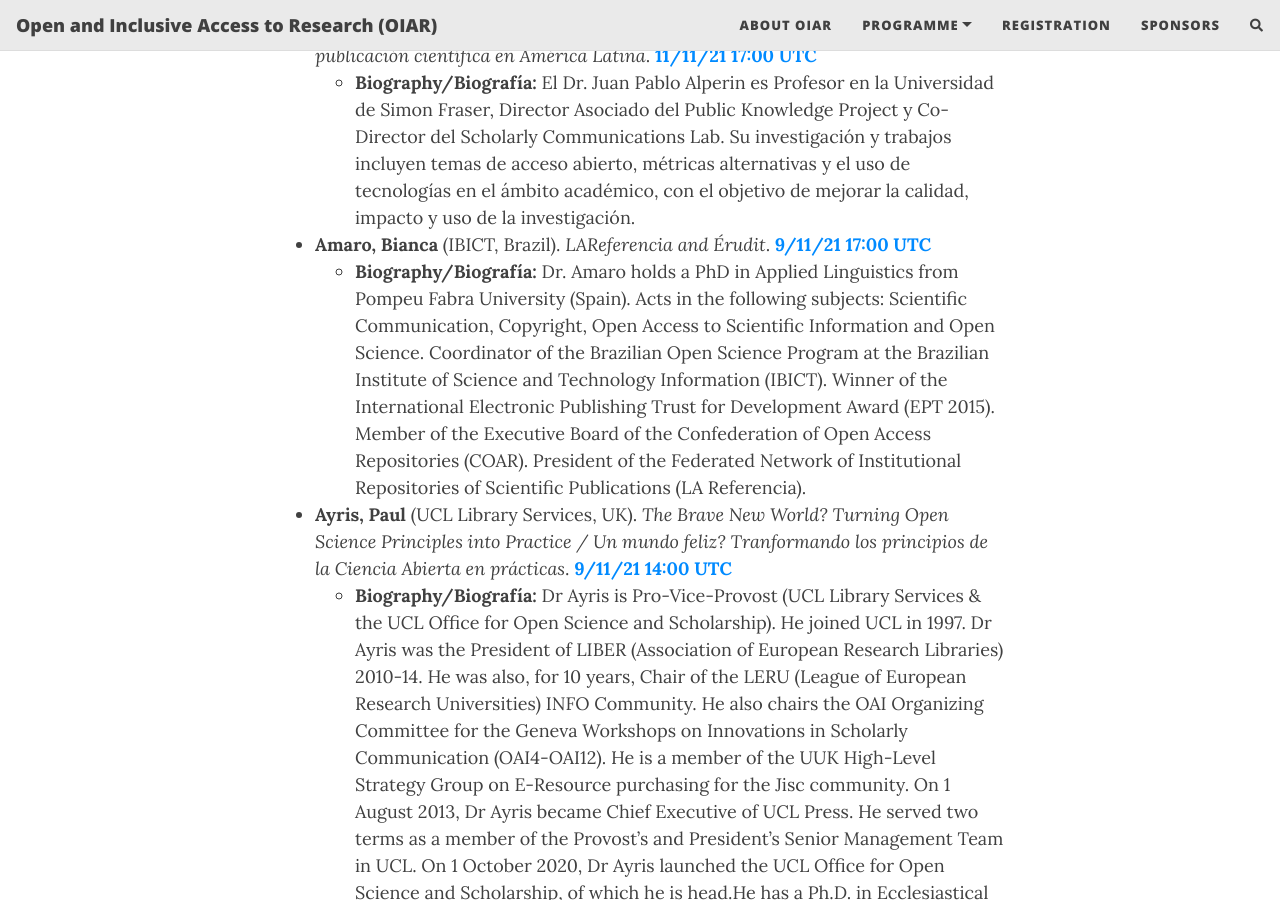
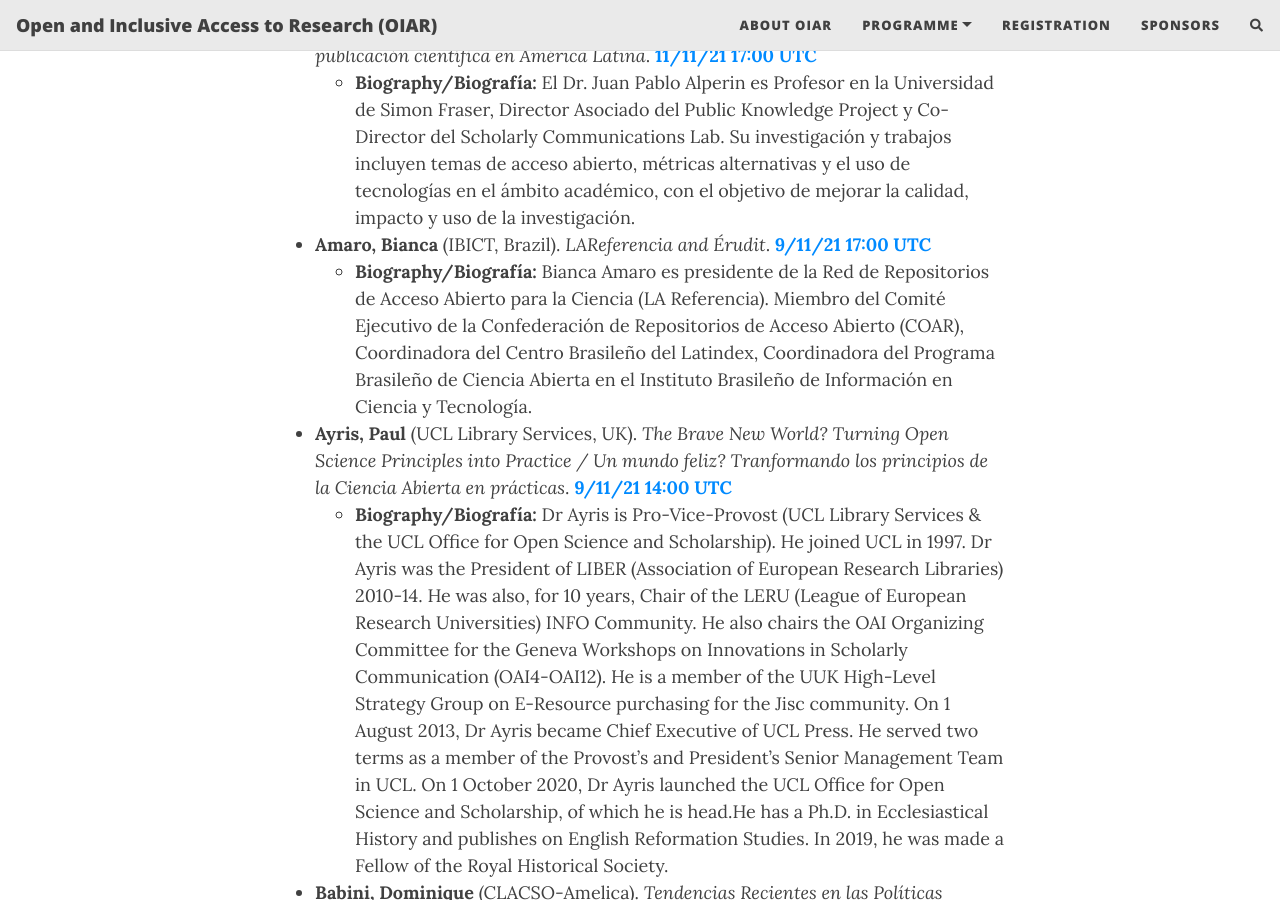
Before and after one commit to caedmon5/OIAR, a Jekyll site: the page built from abstracts.md, in a window 1280 px wide and 900 px high, scrolled down 339 px. Built offline with Jekyll 4.4.1, drawn with Linux system fonts in a browser that asks for light colours; nearby versions of some CDN libraries; comment, search, counter and statistics services are not loaded; some of the changed text lies outside the part shown.

Commit message:
program fixed

```diff
--- a/abstracts.md
+++ b/abstracts.md
@@ -5,9 +5,11 @@ subtitle: Open and Inclusive Access to Research. Acceso abierto e inclusivo a la
 ---
 
 * <a id="alpJ"/> **Alperin, Juan Pablo** (Simon Fraser University, Canada). *The good, the bad and the ugly / El bueno, el feo y el malo. Sobre las infraestructuras abiertas para la publicación científica en América Latina*. [**11/11/21 17:00 UTC**](../programme/#Thursday)
-    * **Biography/Biografía:** El Dr. Juan Pablo Alperin es Profesor en la Universidad de Simon Fraser, Director Asociado del Public Knowledge Project y Co-Director del Scholarly Communications Lab. Su investigación y trabajos incluyen temas de acceso abierto, métricas alternativas y el uso de tecnologías en el ámbito académico, con el objetivo de mejorar la calidad, impacto y uso de la investigación.<a id="amaB"/>
+    * **Biography/Biografía:** El Dr. Juan Pablo Alperin es Profesor en la Universidad de Simon Fraser, Director Asociado del Public Knowledge Project y Co-Director del Scholarly Communications Lab. Su investigación y trabajos incluyen temas de acceso abierto, métricas alternativas y el uso de tecnologías en el ámbito académico, con el objetivo de mejorar la calidad, impacto y uso de la investigación.
+    <a id="amaB"/>
 * **Amaro, Bianca** (IBICT, Brazil). *LAReferencia and Érudit*. [**9/11/21 17:00 UTC**](../programme/#Tuesday)
-    * **Biography/Biografía:** Dr. Amaro holds a PhD in Applied Linguistics from Pompeu Fabra University (Spain). Acts in the following subjects: Scientific Communication, Copyright, Open Access to Scientific Information and Open Science. Coordinator of the Brazilian Open Science Program at the Brazilian Institute of Science and Technology Information (IBICT). Winner of the International Electronic Publishing Trust for Development Award (EPT 2015). Member of the Executive Board of the Confederation of Open Access Repositories (COAR). President of the Federated Network of Institutional Repositories of Scientific Publications (LA Referencia).<a id="ayrP"/>
+    * **Biography/Biografía:** Bianca Amaro es presidente de la Red de Repositorios de Acceso Abierto para la Ciencia (LA Referencia). Miembro del Comité Ejecutivo de la Confederación de Repositorios de Acceso Abierto (COAR), Coordinadora del Centro Brasileño del Latindex, Coordinadora del Programa Brasileño de Ciencia Abierta en el Instituto Brasileño de Información en Ciencia y Tecnología.
+<a id="ayrP"/>
 * **Ayris, Paul** (UCL Library Services, UK). *The Brave New World? Turning Open Science Principles into Practice / Un mundo feliz? Tranformando los principios de la Ciencia Abierta en prácticas*. [**9/11/21 14:00 UTC**](../programme/#Tuesday)
     * **Biography/Biografía:** Dr Ayris is Pro-Vice-Provost (UCL Library Services & the UCL Office for Open Science and Scholarship). He joined UCL in 1997. Dr Ayris was the President of LIBER (Association of European Research Libraries) 2010-14. He was also, for 10 years, Chair of the LERU (League of European Research Universities) INFO Community. He also chairs the OAI Organizing Committee for the Geneva Workshops on Innovations in Scholarly Communication (OAI4-OAI12). He is a member of the UUK High-Level Strategy Group on E-Resource purchasing for the Jisc community. On 1 August 2013, Dr Ayris became Chief Executive of UCL Press. He served two terms as a member of the Provost’s and President’s Senior Management Team in UCL. On 1 October 2020, Dr Ayris launched the UCL Office for Open Science and Scholarship, of which he is head.He has a Ph.D. in Ecclesiastical History and publishes on English Reformation Studies. In 2019, he was made a Fellow of the Royal Historical Society. <a id="babD"/>
 * **Babini, Dominique** (CLACSO-Amelica). *Tendencias Recientes en las Políticas Científicas de Ciencia Abierta y Acceso Abierto en Iberoamérica (CLACSO)*. [**11/11/21 14:00 UTC**](../programme/#Thursday)
@@ -41,8 +43,8 @@ subtitle: Open and Inclusive Access to Research. Acceso abierto e inclusivo a la
     * **Biography/Biografía:** Directora del GobLab UAI, laboratorio de innovación pública de la Escuela de Gobierno de la Universidad Adolfo Ibáñez en Chile, cuya misión es contribuir a la transformación del sector público mediante la ciencia de datos. Magíster en Administración Pública de New York University, es docente e investigadora en gestión ética de datos.
     * **Abstract:** In this workshop, you will reflect on the rights that could be affected by the use of data and automated decision-making systems in the public sector. After an introduction on key principles such as transparency, privacy, fairness and accountability, you will learn about specific use cases implemented in Chile through an algorithm registry made by GobLab UAI and discussion with your peers.<a id="rivB"/>
 * **Rivera, Barbara** (Universidad de Chile). *Geographic diversity in academic publishing: could all voices be heard? /Diversidad geográfica en la publicación académica: pueden oirse todas las voces?*. (Spanish) [**10/11/21 14:00 UTC**](../programme/#Wednesday)
-    * **Biography/Biografía:** A partir de la edición de revistas, repensaremos, desde Latinoamérica, qué se entiende por "internacional" en la publicación académica.
-    * **Abstract:** Asesora de Difusión de Revistas Académicas en la Dirección de Servicios de Información y Bibliotecas (SISIB) de la Universidad de Chile. Master in Publishing en University College London (UCL), Reino Unido. Durante su carrera ha trabajado en potenciar distintos aspectos de revistas académicas y en realizar activismo en torno al Acceso Abierto y Ciencia Abierta.<a id="rovL"/>
+    * **Biography/Biografía:** Asesora de Difusión de Revistas Académicas en la Dirección de Servicios de Información y Bibliotecas (SISIB) de la Universidad de Chile. Master in Publishing en University College London (UCL), Reino Unido. Durante su carrera ha trabajado en potenciar distintos aspectos de revistas académicas y en realizar activismo en torno al Acceso Abierto y Ciencia Abierta.
+    * **Abstract:** A partir de la edición de revistas, repensaremos, desde Latinoamérica, qué se entiende por "internacional" en la publicación académica.<a id="rovL"/>
 * **Rovelli, Laura** (UNLP-CONICET, FOLEC, Argentina). *Tendencias Recientes en las Políticas Científicas de Ciencia Abierta y Acceso Abierto en Iberoamérica (CLACSO)*. [**11/11/21 14:00 UTC**](../programme/#Thursday)
     * **Biography/Biografía:** Laura Rovelli coordina del Foro Latinoamericano de Investigación Científica (FOLEC) de CLACSO. Es miembro del comité asesor de DORA y participa del proyecto sobre evaluación y financiamiento de la investigación en el sur global (IDRC-CLACSO). Es Investigadora adjunta del CONICET-Argentina.<a id="wooN"/>
 * **Woods, Nathan** (University of Lethbridge, Canada). *Developing a REPO Assessment Workbook:  Supporting Open Science Communities in the Transition to Online Learning*.  (English) [**8/11/21 17:00 UTC**](../programme/#Monday)
```
Also changed, not shown: programme.md (+1 -1 lines).
